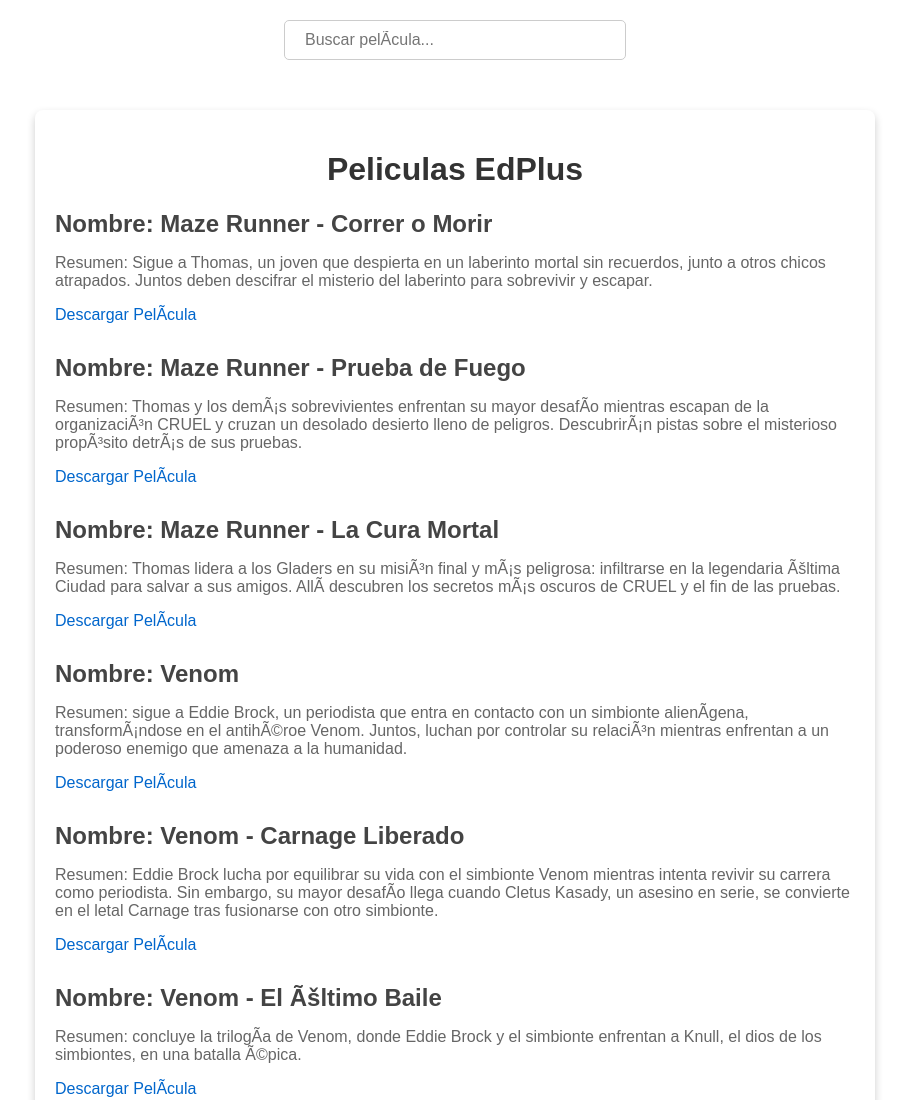
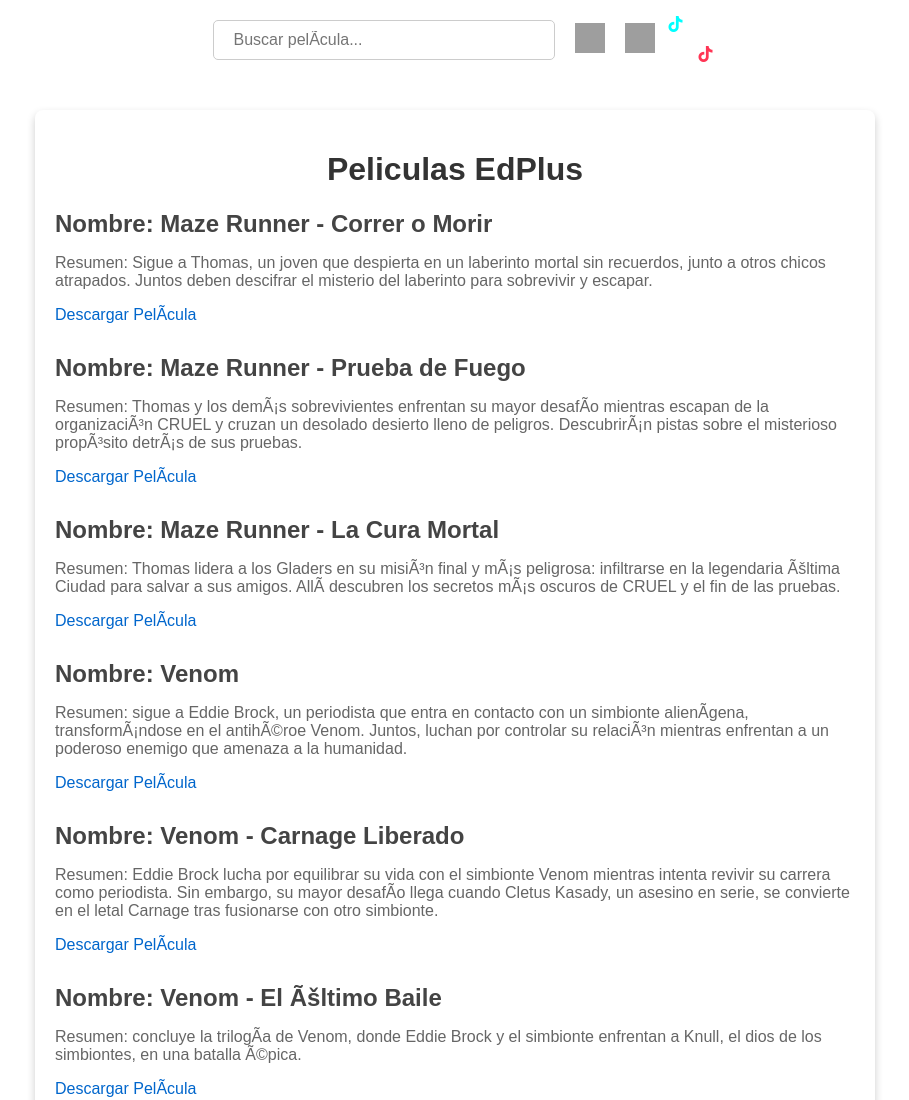
Before and after one commit to EdPlus08/Peliculas, a plain HTML site: page index.html in a window 1280 px wide. Shown: the top 1100 px of the page, without its empty margins (185-1094 px from the left). Drawn offline with Linux system fonts and the light colour scheme; grey boxes are pictures that could not be loaded.

Commit message:
Update index.html

```diff
--- a/index.html
+++ b/index.html
@@ -1,9 +1,40 @@
 <!DOCTYPE html>
 <html lang="en">
 <head>
-    <!-- Barra de búsqueda -->
-<div class="search-bar" style="display: flex; justify-content: center; margin-top: 20px;">
+
+   <!-- Barra de búsqueda con icono de WhatsApp -->
+<div class="search-bar" style="display: flex; justify-content: center; align-items: center; margin-top: 20px; gap: 10px;">
     <input type="text" id="search" placeholder="Buscar película..." onkeyup="searchMovies()" style="padding: 10px 20px; font-size: 16px; width: 300px; border-radius: 5px; border: 1px solid #ccc;">
+    <a href="https://wa.me/50761747375" target="_blank" style="margin-left: 10px; text-decoration: none;">
+        <img src="https://upload.wikimedia.org/wikipedia/commons/6/6b/WhatsApp.svg" alt="WhatsApp" style="width: 30px; height: 30px;">
+    </a>
+    <a href="mailto:serviciosedplus@gmail.com" target="_blank" style="margin-left: 10px; text-decoration: none;">
+        <img src="https://upload.wikimedia.org/wikipedia/commons/4/4e/Gmail_Icon.png" alt="Gmail" style="width: 30px; height: 30px;">
+    </a>
+    <!-- Ícono de TikTok -->
+<a href="https://www.tiktok.com/@edplus_" target="_blank">
+    <i class="fab fa-tiktok"></i>
+</a>
+
+<!-- Estilo para el ícono de TikTok más pequeño y desplazado -->
+<style>
+    .fa-tiktok {
+        color: #fff;
+        font-size: 16px; /* Tamaño del ícono ajustado */
+        text-shadow: 15px 15px #ff3353fc, -15px -15px cyan; /* Efecto de sombra */
+        margin-left: 0.5cm; /* Mover hacia la derecha */
+    }
+</style>
+
+<!-- Enlace para FontAwesome (si aún no lo has agregado) -->
+<link rel="stylesheet" href="https://cdnjs.cloudflare.com/ajax/libs/font-awesome/5.15.3/css/all.min.css" integrity="sha512-iBBXm8fW90+nuLcSKlbmrPcLa0OT92xO1BIsZ+ywDWZCvqsWgccV3gFoRBv0z+8dLJgyAHIhR35VZc2oM/gI1w==" crossorigin="anonymous" />
+
+</div>
+</div>
+</div>
+</div>
+</div>
+</div>
 </div>
 
 <script>
@@ -14,17 +45,25 @@
         container = document.querySelector('.container');
         movies = container.querySelectorAll('.movie');
 
+        let found = false;
         for (i = 0; i < movies.length; i++) {
             movieTitle = movies[i].getElementsByTagName('h2')[0];
             txtValue = movieTitle.textContent || movieTitle.innerText;
             if (txtValue.toUpperCase().indexOf(filter) > -1) {
                 movies[i].style.display = "";
+                found = true;
             } else {
                 movies[i].style.display = "none";
             }
         }
+
+        if (!found && filter.trim() !== "") {
+            alert("Escríbenos para agregar esta película");
+        }
     }
 </script>
+
+
 
     <meta charset="UTF-8">
     <meta name="viewport" content="width=device-width, initial-scale=1.0">
@@ -221,7 +260,6 @@
 
 
 
-                                  PROXIMAMENTE MAS PELICULAS..............
 
 
     </div>
```
